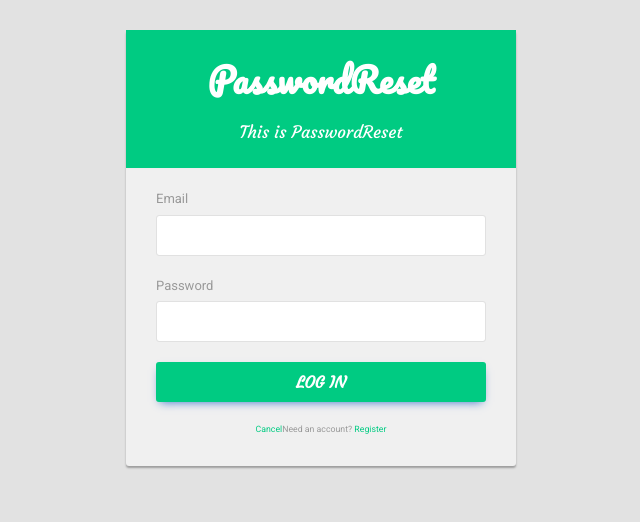
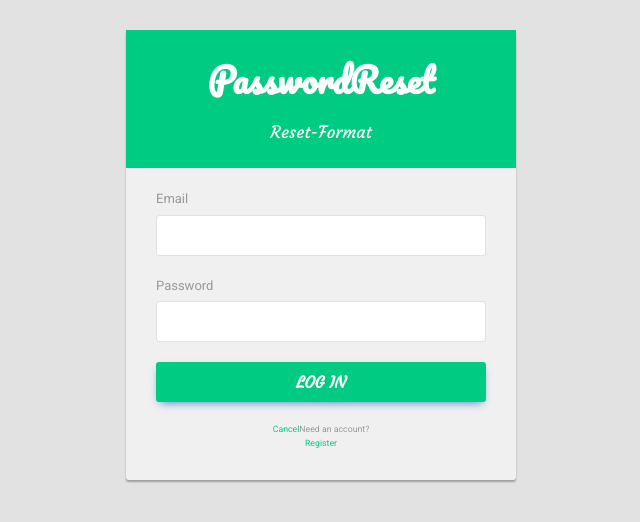
Before and after one commit to nwakaku/formik_signup, a React (Create React App) app: page /passwordReset in a window 1280 px wide. Shown: the top 522 px of the page, without its empty margins (319-959 px from the left). Built offline with nearby package versions, Linux system fonts and the light colour scheme; no server answers.

Commit message:
recently modified

```diff
--- a/src/App.css
+++ b/src/App.css
@@ -54,7 +54,7 @@ body {
     font-weight: normal;
     font-size: 13px;
 }
-.signup-form input[type="tect"]{
+.signup-form input[type="text"]{
     font-weight: normal;
     font-size: 13px;
 }
--- a/src/formik/Login.js
+++ b/src/formik/Login.js
@@ -80,7 +80,8 @@ const validationSchema = Yup.object({
 
                     <div className='text-center small'>
                     <Link to="/passwordReset">Forgot Password</Link>
-                    Need an account? <Link to='/formatic'>Register</Link>
+                    Need an account?
+                    <br /> <Link to='/formatic'>Register</Link>
                 </div>
                 </Form>
 
--- a/src/formik/PasswordReset.js
+++ b/src/formik/PasswordReset.js
@@ -54,7 +54,7 @@ const validationSchema = Yup.object({
                     {error ? <div>{error}</div>: null }
                     <div className='form-header'>
                         <h2>PasswordReset</h2>
-                        <p>This is PasswordReset</p>
+                        <p>Reset-Format</p>
                     </div>
 
 
@@ -77,7 +77,8 @@ const validationSchema = Yup.object({
 
                     <div className='text-center small'>
                     <Link to="/login">Cancel</Link>
-                    Need an account? <Link to='/formatic'>Register</Link>
+                     Need an account?
+                    <br/> <Link to='/formatic'>Register</Link>
                 </div>
                 </Form>
 
```
